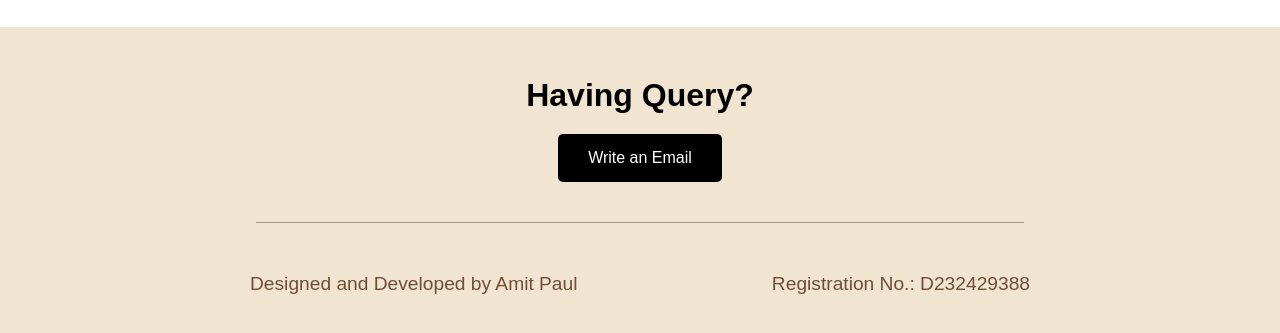
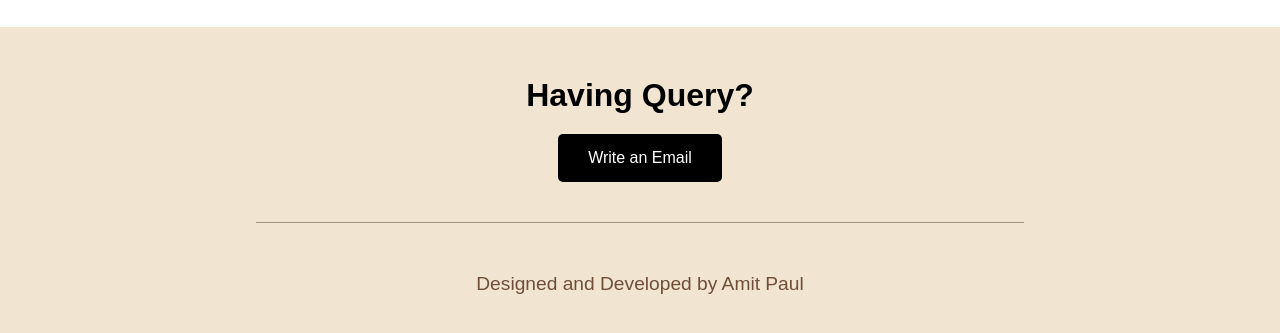
Before and after one commit to paullyy8/SGP---College-Website, a plain HTML site: page index.html in a window 1280 px wide. Shown: the part 1870-2203 px from the top of the page. Drawn offline with Linux system fonts and the light colour scheme.

Commit message:
Changes made on the footer section.

```diff
--- a/index.html
+++ b/index.html
@@ -79,8 +79,7 @@
         <hr>
         <div class="footer-bottom">
             <p>Designed and Developed by Amit Paul</p>
-            <p>Registration No.: D232429388</p>
-        </div>
+            </div>
     </footer>
 </body>
 </html>
--- a/style.css
+++ b/style.css
@@ -263,7 +263,8 @@ footer hr {
 
 .footer-bottom {
     display: flex;
-    justify-content: space-between;
+    justify-content: center;
+    align-items: center;
     font-size: 1.2em;
     color: #666;
     max-width: 800px;
@@ -275,6 +276,7 @@ footer hr {
     margin: 0;
     color: #6F4E37;
 }
+
 
 /*------About Us Page ----*/
 
```
Also changed, not shown: about.html (+1 -1 lines), contact.html (+1 -1 lines), facilities.html (+1 -1 lines).
